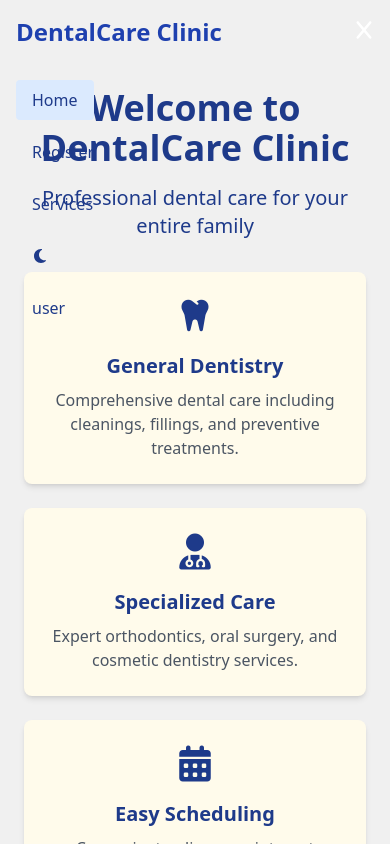
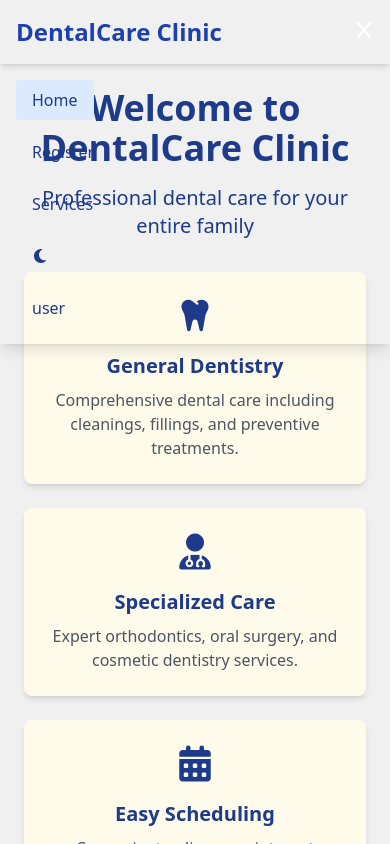
Before and after one commit to vanessar810/DentalCare, a React (Vite) app in the folder Frontend/: page / in a window 390 px wide. Both pictures are taken after a click on the button 364 px from the left and 32 px from the top of the page. Shown: the top 844 px of the page. Built offline with nearby package versions, Linux system fonts and the light colour scheme; no server answers.

Commit message:
button mobile menu

```diff
--- a/Frontend/src/components/AuthMenubutton.jsx
+++ b/Frontend/src/components/AuthMenubutton.jsx
@@ -47,7 +47,7 @@ export default function AuthMenuButton() {
         onFocus={openMenu}
         aria-haspopup="true"
         aria-expanded={open}
-        className="px-4 py-2 rounded-md text-blue-900 dark:text-neutral-400 bg-amber-40 hover:bg-blue-100 focus:outline-none focus:ring"
+        className="px-4 py-2 rounded-md text-blue-900 bg-amber-40 hover:bg-blue-100 focus:outline-none focus:ring dark:text-neutral-400"
       >
         user
       </button>
@@ -57,7 +57,7 @@ export default function AuthMenuButton() {
         <div className="absolute w-30 bg-ambar-40 rounded-md shadow-lg py-2 z-50 dark:bg-black" onMouseLeave={closeMenu}>
           <Link
             to="/login"
-            className="block px-4 py-2 text-blue-900 hover:bg-indigo-50 dark:text-neutral-400"
+            className="block px-4 py-2 text-blue-900 hover:bg-indigo-50 dark:text-neutral-400 "
             onClick={() => setOpen(false)}
           >
             Login
--- a/Frontend/src/components/Navbar.jsx
+++ b/Frontend/src/components/Navbar.jsx
@@ -10,10 +10,10 @@ import { useAuth } from '../providers/AuthProvider';
 const Navbar = () => {
   const { theme, toggleTheme } = useTheme();
   const [menuOpen, setMenuOpen] = useState(false);
+  const { user, isAuthenticated, logout } = useAuth();
 
   const toggleMobileMenu = () => setMenuOpen(!menuOpen);
   const closeMenu = () => setMenuOpen(false);
-  const { user, isAuthenticated, logout } = useAuth();
 
   const getDashboardRoute = (role) => {
     const routes = {
@@ -25,12 +25,12 @@ const Navbar = () => {
   };
 
   return (
-    <nav className="bg-amber-40-600 text-white p-4">
+    <nav className="bg-amber-40 text-white p-4 relative z-50 shadow-md">
       <div className="container mx-auto flex justify-between items-center">
         <h1 className="text-2xl font-bold text-blue-800 dark:text-neutral-400">DentalCare Clinic</h1>
         {isAuthenticated && (
           <div className="text-blue-800 dark:text-neutral-400">
-            Hola, {user?.name || 'usuario'}
+            Hello, {user?.name || 'usuario'}
           </div>
         )}
 
@@ -42,23 +42,31 @@ const Navbar = () => {
         </button>
 
         {/* Enlaces: visibilidad según tamaño de pantalla */}
-        <div className={`
-            flex flex-col md:flex-row gap-3 md:gap-2
+        <div className={`${menuOpen ? "flex" : "hidden md:flex"}
+            flex-col md:flex-row gap-3 md:gap-2
             items-start md:items-center
-            absolute md:static top-16 left-0 w-full md:w-auto bg-amber-40 p-4 md:p-0 z-40
-            transition-all duration-200 ease-in-out
-            ${menuOpen ? 'block' : 'hidden md:flex'}
+            absolute md:static top-16 left-0 w-full md:w-auto bg-amber-40 p-4 md:p-0
+            transition-all duration-200 ease-in-out shadow-lg md:shadow-none dark:bg-black
           `}>
-          <NavLink to="/" className={({ isActive }) => `px-4 py-2 rounded text-blue-900 dark:text-neutral-400 ${isActive ? 'bg-blue-100' : 'hover:bg-blue-700'}`}>Home</NavLink>
+          <NavLink to="/"
+          onClick={closeMenu}
+          className={({ isActive }) => `px-4 py-2 rounded text-blue-900 dark:text-neutral-400 ${isActive ? 'bg-blue-100 dark:bg-gray-700' : 'hover:bg-blue-200 dark:hover:bg-blue-600'}`}>Home</NavLink>
           {!isAuthenticated && (
-            <NavLink to="/register" className={({ isActive }) => `px-4 py-2 rounded text-blue-900 dark:text-neutral-400 ${isActive ? 'bg-blue-100' : 'hover:bg-blue-100'}`}>Register</NavLink>
+          <NavLink to="/register"
+            onClick={closeMenu}
+            className={({ isActive }) => `px-4 py-2 rounded text-blue-900 dark:text-neutral-400 ${isActive ? 'bg-blue-100 dark:bg-gray-700' : 'hover:bg-blue-100 dark:hover:bg-blue-600'}`}>Register</NavLink>
           )}
-          <NavLink to="/services" className={({ isActive }) => `px-4 py-2 rounded text-blue-900 dark:text-neutral-400 ${isActive ? 'bg-blue-100' : 'hover:bg-blue-100'}`}>Services</NavLink>
+          <NavLink to="/services"
+          onClick={closeMenu}
+          className={({ isActive }) => `px-4 py-2 rounded text-blue-900 dark:text-neutral-400 ${isActive ? 'bg-blue-100 dark:bg-gray-700' : 'hover:bg-blue-100 dark:hover:bg-blue-600'}`}>Services</NavLink>
           {isAuthenticated && user?.role && (
-            <NavLink to={getDashboardRoute(user.role)} className={({ isActive }) => `flex flex-col md:flex-row px-4 py-2 rounded text-blue-900 dark:text-neutral-400${isActive ? 'bg-blue-100' : 'hover:bg-blue-100'}`}>Dashboard</NavLink>
+            <NavLink to={getDashboardRoute(user.role)}
+              onClick={closeMenu}
+              className={({ isActive }) => `flex flex-col md:flex-row px-4 py-2 rounded text-blue-900 dark:text-neutral-400 ${isActive ? 'bg-blue-100 dark:bg-gray-700' : 'hover:bg-blue-100 dark:hover:bg-blue-600'}`}>Dashboard</NavLink>
           )}
           <button
-            onClick={toggleTheme}
+            onClick={() =>{toggleTheme();
+            closeMenu();}}
             className="px-4 py-2 rounded bg-amber-40 text-blue-900 dark:text-neutral-400"
             aria-label="Cambiar modo">
             <FontAwesomeIcon
```
